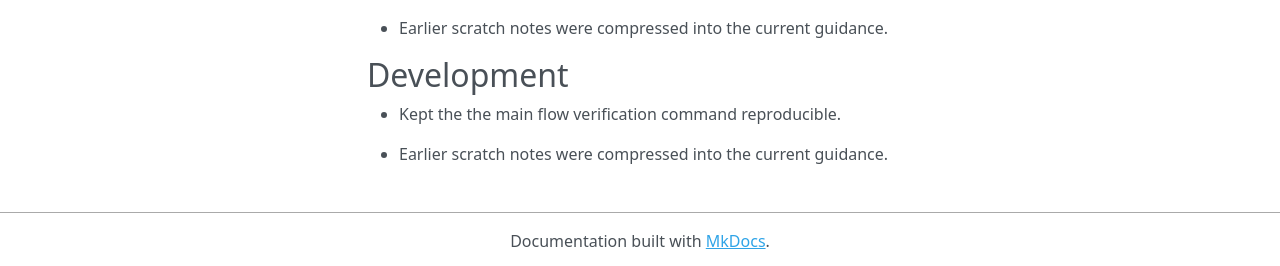
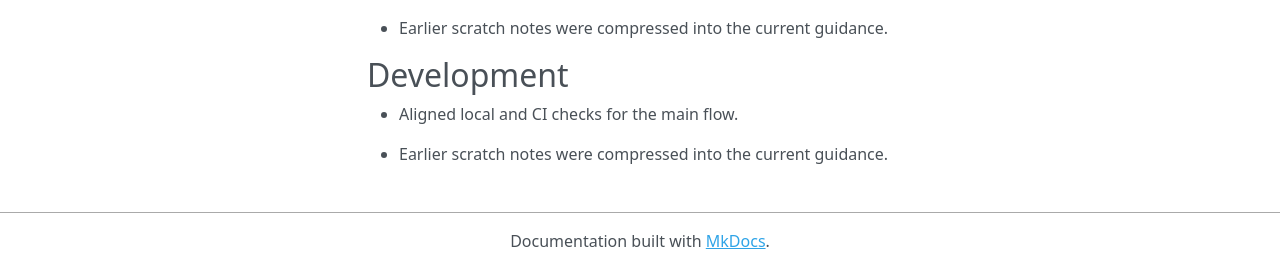
Before and after one commit to sebastianspicker/rae, an MkDocs documentation site: the page built from docs/INDEX.md, in a window 1280 px wide and 1199 px high. Shown: the part 930-1196 px from the top of the window. Built offline with MkDocs 1.6.1, drawn with Linux system fonts in a browser that asks for light colours; nearby versions of some CDN libraries.

Commit message:
Align release checks and CI targets
- Align release checks and default branch targets in CI.

```diff
--- a/docs/INDEX.md
+++ b/docs/INDEX.md
@@ -34,6 +34,6 @@ Some setup details still depend on the current local workflow and may change aga
 - Earlier scratch notes were compressed into the current guidance.
 
 ## Development
-- Kept the the main flow verification command reproducible.
+- Aligned local and CI checks for the main flow.
 
 - Earlier scratch notes were compressed into the current guidance.
```
Also changed, not shown: 1 other file.
